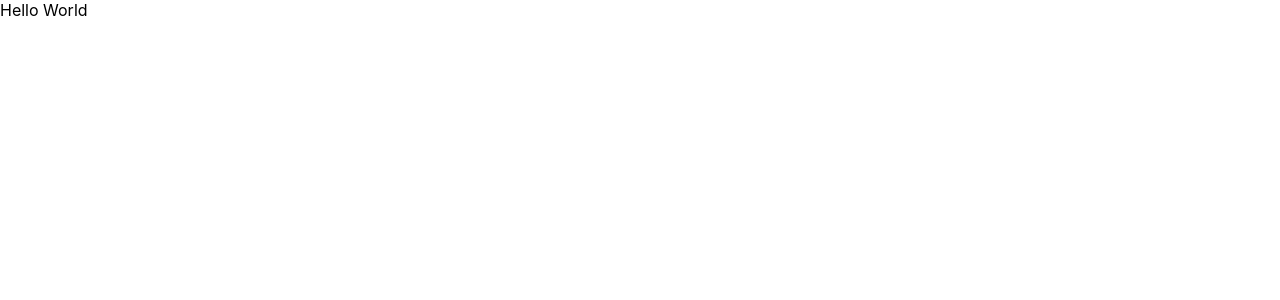
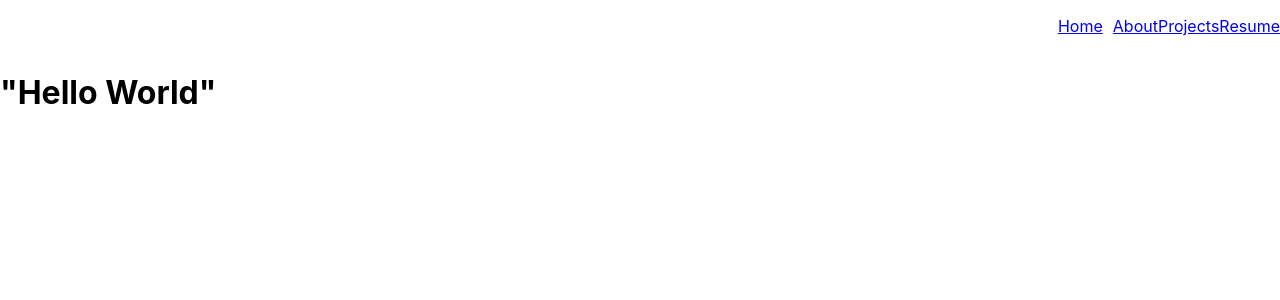
Before and after one commit to bojeebs/Portfolio-5, a React (Create React App) app: page / in a window 1280 px wide. Shown: the top 300 px of the page. Built offline with nearby package versions, Linux system fonts and the light colour scheme.

Commit message:
Added Components

```diff
--- a/src/App.css
+++ b/src/App.css
@@ -1,38 +1,4 @@
-.App {
-  text-align: center;
+.app {
+  background-color: #340068;
+  color: whitesmoke
 }
-
-.App-logo {
-  height: 40vmin;
-  pointer-events: none;
-}
-
-@media (prefers-reduced-motion: no-preference) {
-  .App-logo {
-    animation: App-logo-spin infinite 20s linear;
-  }
-}
-
-.App-header {
-  background-color: #282c34;
-  min-height: 100vh;
-  display: flex;
-  flex-direction: column;
-  align-items: center;
-  justify-content: center;
-  font-size: calc(10px + 2vmin);
-  color: white;
-}
-
-.App-link {
-  color: #61dafb;
-}
-
-@keyframes App-logo-spin {
-  from {
-    transform: rotate(0deg);
-  }
-  to {
-    transform: rotate(360deg);
-  }
-}
--- a/src/App.js
+++ b/src/App.js
@@ -1,17 +1,69 @@
-import { useState } from 'react'
-
-function App() {
+import React from 'react'
+import './App.css'
+import { BrowserRouter as Router, Switch, Route } from 'react-router-dom'
+import Landing from './Components/Landing'
+import Nav from './Components/Nav'
+import Aboutme from './Components/Aboutme'
+import Projects from './Components/Projects'
+import Resume from './Components/Resume'
+import Skills from './Components/Skills'
 
 
 
 
 
+function App() {
+
+
   return (
-    <div className="App">
-      <header className="App-header">
-        <p1>Hello World</p1>
-      </header>
-    </div>
+    <Router>
+      <div>
+         <Nav />
+         <Switch>
+          <Route exact path= "/">
+            <Landing />
+            </Route>
+          <Route exact path= "Projects">
+            <Projects />
+            </Route>
+          <Route exact path = "About">
+            <Aboutme />
+            </Route>
+          <Route exact path = "Resume">
+            <Resume />
+          </Route>
+
+
+
+
+
+
+          <Landing  />
+          <Aboutme />
+          <Skills />
+
+
+
+
+
+
+
+
+          {/* <Nav  />
+          <Aboutme />
+
+          <Projects />
+          <Resume /> */}
+
+        </Switch>
+      </div>
+    </Router>
+
+
+
+
+
+
   );
 }
 
--- a/src/Components/Aboutme.jsx
+++ b/src/Components/Aboutme.jsx
@@ -0,0 +1,8 @@
+const Aboutme = () => {
+  return (
+    <div>
+      <h2>THIS IS WHERE A SMALL ABOUT SECTION WILL GO</h2>
+    </div>
+  )
+}
+export default Aboutme
--- /dev/null
+++ b/src/Components/Landing.jsx
@@ -0,0 +1,11 @@
+const Landing = () => {
+  return (
+    <div>
+      <h1> "Hello World" </h1>
+
+
+    </div>
+
+  )
+}
+export default Landing
--- a/src/Components/Nav.jsx
+++ b/src/Components/Nav.jsx
@@ -1,22 +1,27 @@
 import { Link } from 'react-router-dom'
-
+import React from 'react'
 
 const Nav = () => {
   return (
-    <div>
-      <Link to="/ComponentA">
-        <h2> Component A </h2>
-      </Link>
 
-      <Link to="/ComponentB">
-        <h2> Component B </h2>
-      </Link>
+    <nav style={{ display: 'flex', justifyContent: 'flex-end' }}>
+      <ul style={{ listStyle: 'none', display: 'flex' }}>
+        <li style={{ marginRight: '10px' }}>
+          <Link to="/">Home</Link>
+        </li>
+        <li>
+          <Link to="/about">About</Link>
+        </li>
+        <li>
+          <Link to="/Projects">Projects</Link>
+        </li>
+        <li>
+          <Link to="/Resume">Resume</Link>
+        </li>
 
-      <Link to="/">
-        <h2> Home </h2>
-      </Link>
-    </div>
+
+      </ul>
+    </nav>
   )
 }
-
 export default Nav
--- /dev/null
+++ b/src/Components/Skills.jsx
@@ -0,0 +1,10 @@
+const Skills = () => {
+  return (
+    <div>
+      <h2>SKILLS GO HERE Lorem Ipsum is simply dummy text of the printing and typesetting industry.
+      Lorem Ipsum is simply dummy text of the printing and typesetting industry.
+      </h2>
+    </div>
+  )
+}
+export default Skills
```
Also changed, not shown: src/Components/Main.jsx (deleted, +0 -24 lines), src/Components/Home.jsx (deleted).
